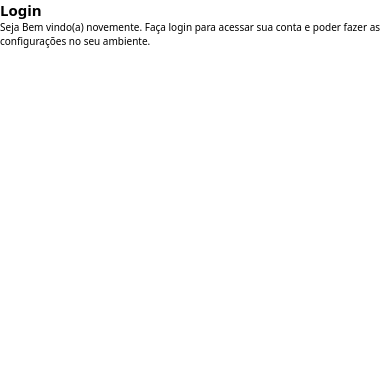
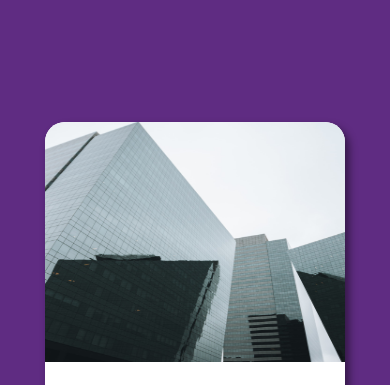
Before and after one commit to fhugomp/Login, a plain HTML site: page index.html in a window 390 px wide. Shown: the top 385 px of the page. Drawn offline with Linux system fonts and the light colour scheme.

Commit message:
mobile feito

```diff
--- a/index.html
+++ b/index.html
@@ -11,12 +11,12 @@
 </head>
 <body>
     <main>
-        <section>
-            <div id="image">
-
+        <section class="login">
+            <div class="image">
+                <img src="images/building.jpg" alt="">
             </div>
 
-            <div id="formulario">
+            <div class="form">
                 <h1>Login</h1>
 
                 <p>
--- a/styles/style.css
+++ b/styles/style.css
@@ -3,7 +3,7 @@
 :root {
     /* Paletas de Cores */
     --verde: #49a09d;
-    --lilás: #5f2c82;
+    --lilas: #5f2c82;
 }
 
 * {
@@ -16,3 +16,38 @@
 html {
     font-size: 62.5%;
 }
+
+main {
+    height: 100vh;
+    width: 100vw;
+    background-color: var(--lilas);
+    display: flex;
+    justify-content: center;
+    align-items: center;
+}
+
+section.login {
+    background: white;
+    height: 60rem;
+    width: 30rem;
+    border-radius: 2rem;
+    box-shadow: 4px 5px 9px rgba(0, 0, 0, 0.473);
+    padding: 0;
+    font-size: 1.5rem;
+    overflow: hidden;
+}
+
+.image img {
+    height: 25rem;
+    width: 100%;
+    padding-bottom: 1rem;
+}
+
+.form {
+    padding: 1.5rem;
+}
+
+h1 {
+    font-size: 2.5rem;
+    margin-bottom: 1rem;
+}
```
